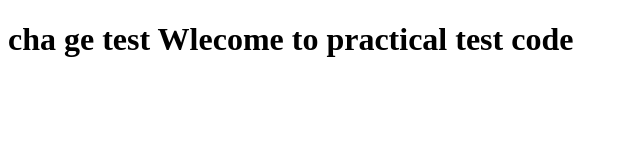
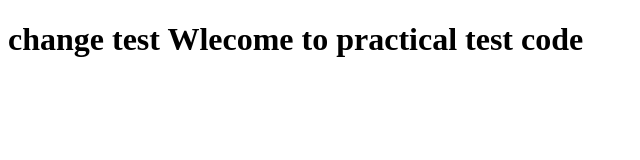
Before and after one commit to dineshpithiya/avalara-practical, a plain HTML site: page index.html in a window 1280 px wide. Shown: the whole page, without its empty margins (0-640 px from the left). Drawn offline with Linux system fonts and the light colour scheme.

Commit message:
Add files via upload
spelling correction

```diff
--- a/index.html
+++ b/index.html
@@ -4,6 +4,6 @@
 	<title>Wlecome to practical</title>
 </head>
 <body>
-<h1>cha ge test Wlecome to practical test code</h1>
+<h1>change test Wlecome to practical test code</h1>
 </body>
 </html>
```
